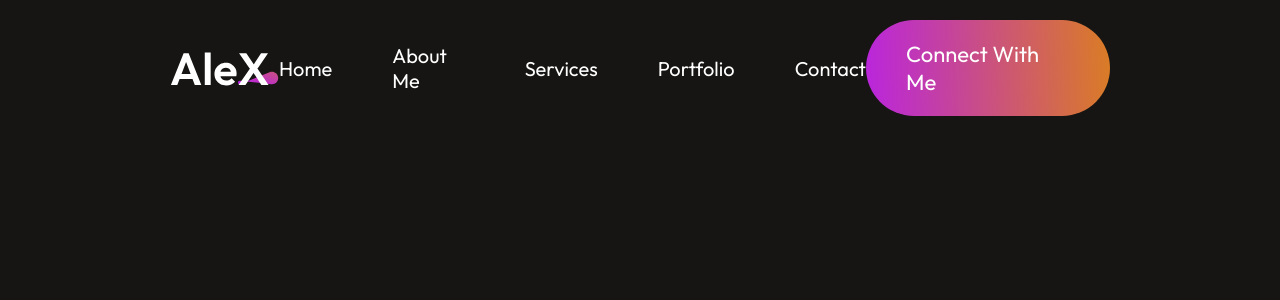
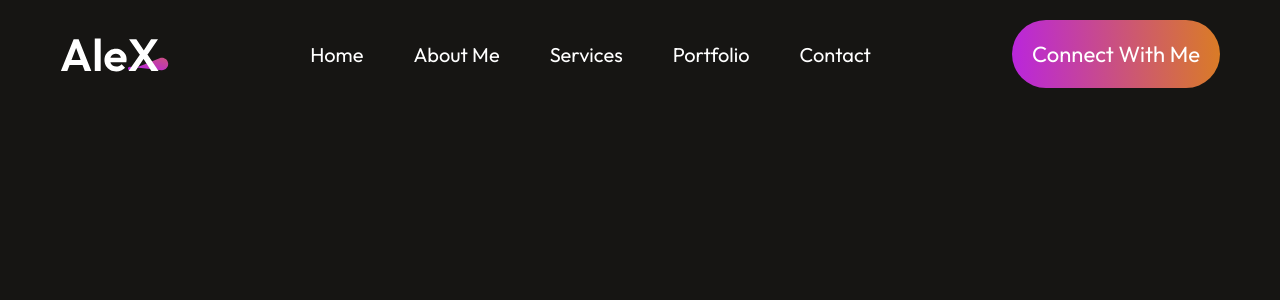
Before and after one commit to Gopi2923/portfolio-react, a React (Vite) app: page / in a window 1280 px wide. Shown: the top 300 px of the page. Built offline with nearby package versions, Linux system fonts and the light colour scheme.

Commit message:
Alignment changes.

```diff
--- a/src/Components/Navbar/Navbar.css
+++ b/src/Components/Navbar/Navbar.css
@@ -2,17 +2,17 @@
   display: flex;
   align-items: center;
   justify-content: space-between;
-  margin: 20px 170px;
+  margin: 20px 60px;
 }
 .nav-menu {
   display: flex;
   align-items: center;
   list-style: none;
-  gap: 60px;
+  gap: 50px;
   font-size: 20px;
 }
 .nav-connect {
-  padding: 20px 40px;
+  padding: 20px 20px;
   border-radius: 50px;
   background: linear-gradient(267deg, #da7c25 0.36%, #b923e1 102.06%);
   font-size: 22px;
```
